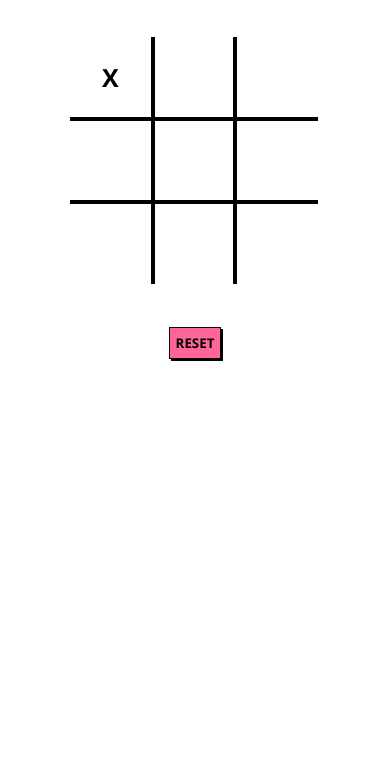
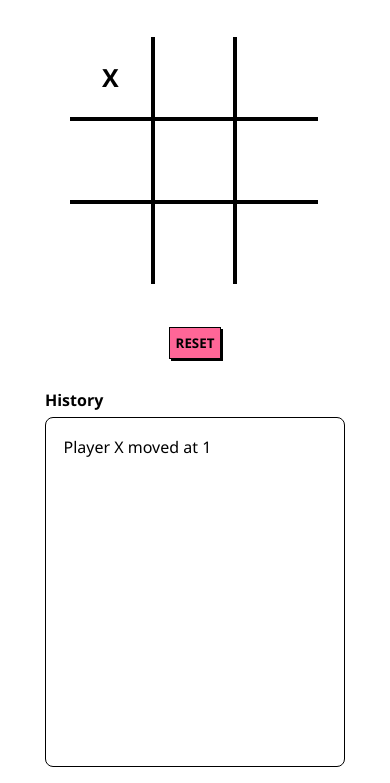
Before and after one commit to insirenator/CrossAndNots, a website: page index.html in a window 390 px wide. Both pictures are taken after a click on the element 111 px from the left and 143 px from the top of the page. Shown: the part 65-848 px from the top of the page. Drawn offline with Linux system fonts and the light colour scheme.

Commit message:
Added: History Feature

```diff
--- a/css/style.css
+++ b/css/style.css
@@ -15,8 +15,9 @@
 body {
 	padding: 4% 6%;
 	display: flex;
-	flex-direction: column;
+	flex-direction: row;
 	align-items: center;
+	justify-content: center;
 }
 
 .game-board {
@@ -90,3 +91,32 @@ body {
 .no-bl {
 	border-left: none;
 }
+
+#history-title {
+	font-weight: bold;
+	margin-bottom: 2%
+}
+
+.history-entry {
+	/*background-color: var(--pink3);*/
+	margin-bottom: 1%;
+	padding: 2%;
+	cursor: pointer;
+}
+
+#moves-history {
+	border: 1px solid black;
+	border-radius: 8px;
+	height: 350px;
+	width: 300px;
+	display: flex;
+	flex-direction: column;
+	padding: 4%;
+}
+
+@media(max-width: 600px) {
+	body {
+		flex-direction: column;
+		justify-content: space-around;
+	}
+}
--- a/index.html
+++ b/index.html
@@ -22,8 +22,13 @@
 			<div class="tile no-bb"></div>
 			<div class="tile no-bb no-br"></div>
 		</div>
+		<h3 id="announcer">Hello</h3>
 		<button class="btn" id="reset-btn">RESET</button>
-		<h3 id="announcer">Hello</h3>
+	</section>
+
+	<section id="history-section">
+		<p id="history-title">History</p>
+		<div id="moves-history"></div>
 	</section>
 
 
--- a/index.js
+++ b/index.js
@@ -2,7 +2,11 @@ window.addEventListener('DOMContentLoaded', () => {
 	const tiles = Array.from(document.querySelectorAll('.tile'));
 	let board = ["", "", "", "", "", "", "", "", "" ];
 
+	// Reset Button
 	document.querySelector('#reset-btn').addEventListener('click', () => resetBoard());
+
+	//History
+	const history = document.querySelector('#moves-history');
 
 	let isGameOn = true;
 	let currentPlayer = 'X';
@@ -37,6 +41,7 @@ window.addEventListener('DOMContentLoaded', () => {
 	function userClicked(idx) {
 		if(isGameOn && isValidMove(idx)) {
 			updateBoard(idx);
+			updateHistory(idx);
 			checkForWin();
 			console.log(board);
 		}
@@ -51,6 +56,24 @@ window.addEventListener('DOMContentLoaded', () => {
 	function updateBoard(idx) {
 		board[idx] = currentPlayer;
 		tiles[idx].innerHTML = currentPlayer;
+	}
+
+	function updateHistory(idx) {
+		//Create new entry
+		const newEntry = document.createElement("p");
+		//Add the class list
+		newEntry.classList.add('history-entry');
+		//Change inner text
+		newEntry.textContent = `Player ${currentPlayer} moved at ${idx+1}`
+		//Add event listeners
+		newEntry.addEventListener('mouseover', () => {
+			tiles[idx].style.color = "red";
+		});
+		newEntry.addEventListener('mouseout', () => {
+			tiles[idx].style.color = "black";
+		});
+		//Append to the history
+		history.append(newEntry);
 	}
 
 	function checkForWin() {
@@ -76,6 +99,7 @@ window.addEventListener('DOMContentLoaded', () => {
 		isGameOn = true;
 		currentPlayer = 'X';
 		announcer.style.display = "none";
+		history.innerHTML = '';
 
 		tiles.forEach((tile) => {
 			tile.textContent = "";
```
